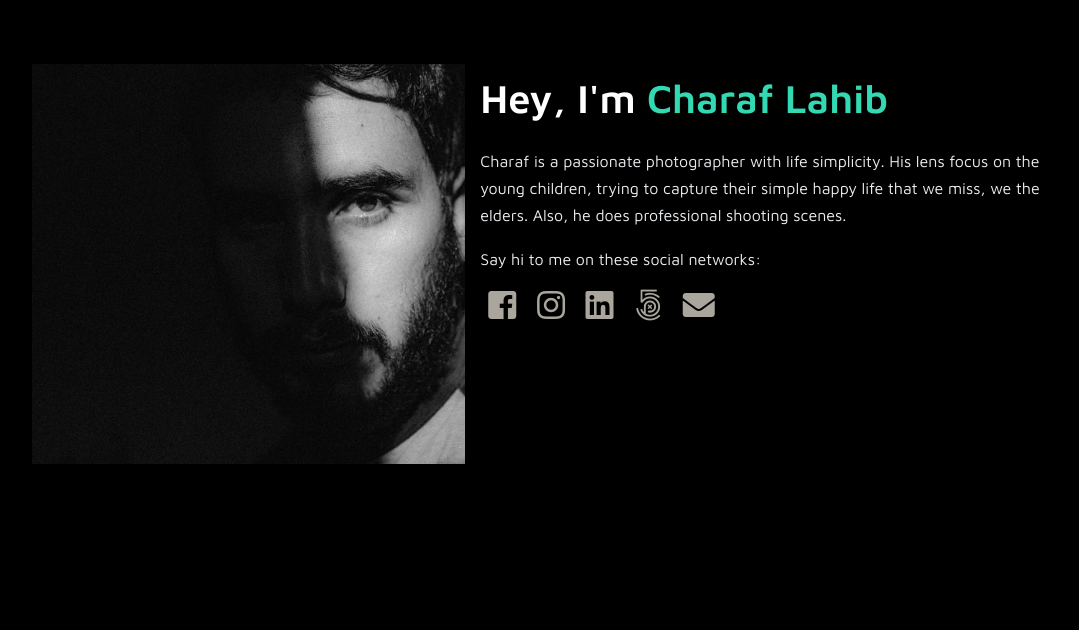
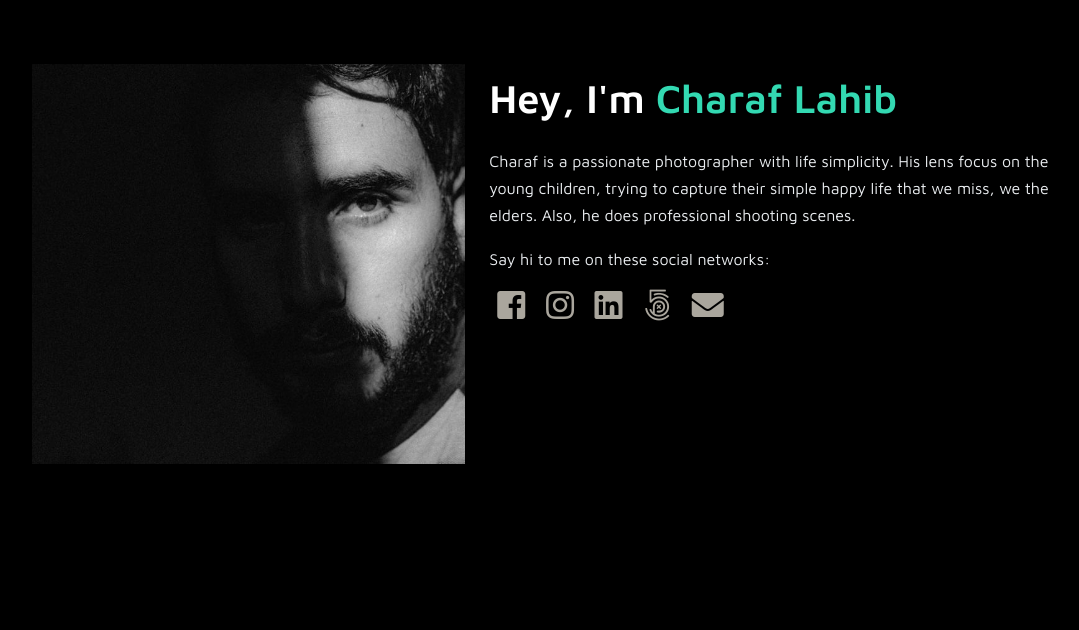
Before and after one commit to abdlalisalmi/DJANGO-Photographer-Portfolio, a Django app: page / in a window 1280 px wide. Shown: the part 64-694 px from the top of the page, without its empty margins (88-1167 px from the left). Run offline with Django 3.2, Linux system fonts and the light colour scheme; some libraries are stand-ins or nearby versions.

Commit message:
config photo

```diff
--- a/templates/homePage.html
+++ b/templates/homePage.html
@@ -6,7 +6,7 @@
                 <div class="col-lg-5 col-12 profile-pic shadow-lg" style="background-image: url('{% static 'img/charaf.jpg' %}')">
                     {% comment %} <img class="shadow-lg" src="{% static 'img/charaf.jpg' %}" width=60%> {% endcomment %}
                 </div>
-                <div class="col-lg-7">
+                <div class="col-lg-7 pl-lg-4">
                     <p class="name">Hey, I'm <span>Charaf Lahib</span></p>
                     <p>Charaf is a passionate photographer with life simplicity.
                     His lens focus on the young children, trying to capture their simple happy life that we miss,
```
